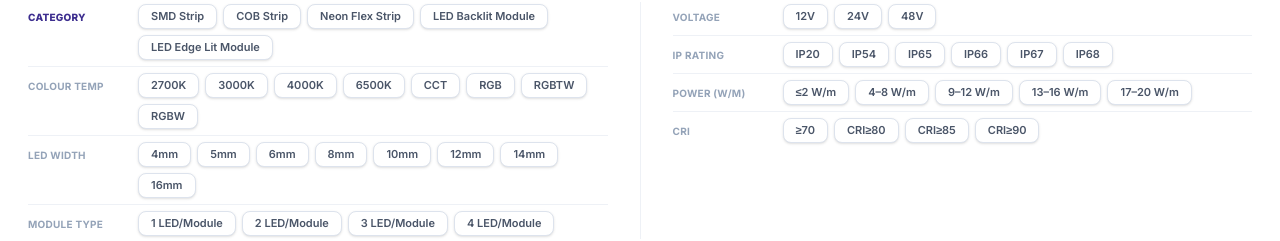
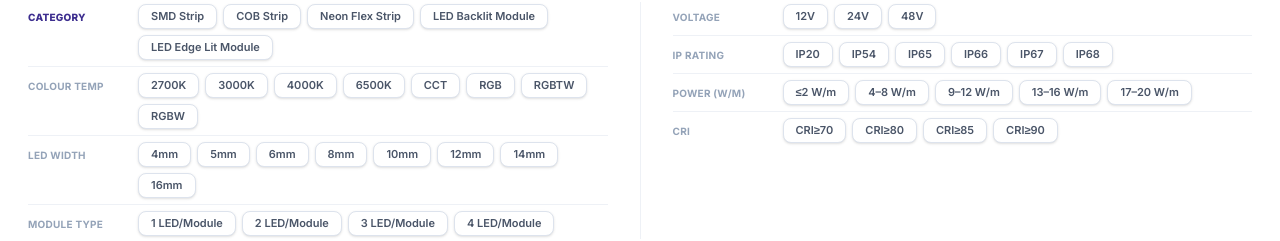
Before and after one commit to xukuang9999/ADM-LED-Product-Selector, a React (Vite) app: page / in a window 1280 px wide. Shown: the part 162-403 px from the top of the page. Built offline with nearby package versions, Linux system fonts and the light colour scheme.

Commit message:
data: update CRI display format for LED modules to include CRI prefix

```diff
--- a/src/data2.ts
+++ b/src/data2.ts
@@ -10,7 +10,7 @@ export const products2 = [
     "wattPerM": "",
     "wattage": "6.5W/mod",
     "lumens": "",
-    "cri": "≥70",
+    "cri": "CRI≥70",
     "ledType": "",
     "category": "LED Edge Lit Module",
     "beamAngle": "10°",
@@ -33,7 +33,7 @@ export const products2 = [
     "wattPerM": "",
     "wattage": "2.5W/mod",
     "lumens": "",
-    "cri": "≥70",
+    "cri": "CRI≥70",
     "ledType": "",
     "category": "LED Edge Lit Module",
     "beamAngle": "10°",
@@ -56,7 +56,7 @@ export const products2 = [
     "wattPerM": "",
     "wattage": "1.44W/mod",
     "lumens": "",
-    "cri": "≥70",
+    "cri": "CRI≥70",
     "ledType": "",
     "category": "LED Backlit Module",
     "beamAngle": "165°",
@@ -79,7 +79,7 @@ export const products2 = [
     "wattPerM": "",
     "wattage": "1.44W/mod",
     "lumens": "245 lm/m",
-    "cri": "≥70",
+    "cri": "CRI≥70",
     "ledType": "SMD2835",
     "category": "LED Backlit Module",
     "beamAngle": "165°",
@@ -102,7 +102,7 @@ export const products2 = [
     "wattPerM": "",
     "wattage": "1.08W/mod",
     "lumens": "",
-    "cri": "≥70",
+    "cri": "CRI≥70",
     "ledType": "",
     "category": "LED Backlit Module",
     "beamAngle": "165°",
@@ -125,7 +125,7 @@ export const products2 = [
     "wattPerM": "",
     "wattage": "1.08W/mod",
     "lumens": "",
-    "cri": "≥70",
+    "cri": "CRI≥70",
     "ledType": "",
     "category": "LED Backlit Module",
     "beamAngle": "165°",
@@ -148,7 +148,7 @@ export const products2 = [
     "wattPerM": "",
     "wattage": "1.44W/mod",
     "lumens": "",
-    "cri": "≥70",
+    "cri": "CRI≥70",
     "ledType": "",
     "category": "LED Backlit Module",
     "beamAngle": "175°",
@@ -171,7 +171,7 @@ export const products2 = [
     "wattPerM": "",
     "wattage": "0.72W/mod",
     "lumens": "",
-    "cri": "≥70",
+    "cri": "CRI≥70",
     "ledType": "",
     "category": "LED Backlit Module",
     "beamAngle": "165°",
@@ -194,7 +194,7 @@ export const products2 = [
     "wattPerM": "",
     "wattage": "1.08W/mod",
     "lumens": "",
-    "cri": "≥70",
+    "cri": "CRI≥70",
     "ledType": "",
     "category": "LED Backlit Module",
     "beamAngle": "175°",
@@ -217,7 +217,7 @@ export const products2 = [
     "wattPerM": "",
     "wattage": "0.72W/mod",
     "lumens": "130 lm/m",
-    "cri": "≥70",
+    "cri": "CRI≥70",
     "ledType": "",
     "category": "LED Backlit Module",
     "beamAngle": "175°",
@@ -241,7 +241,7 @@ export const products2 = [
     "wattPerM": "",
     "wattage": "1.08W/mod",
     "lumens": "",
-    "cri": "≥70",
+    "cri": "CRI≥70",
     "ledType": "",
     "category": "LED Backlit Module",
     "beamAngle": "175°",
@@ -264,7 +264,7 @@ export const products2 = [
     "wattPerM": "",
     "wattage": "0.36W/mod",
     "lumens": "61 lm/m",
-    "cri": "≥70",
+    "cri": "CRI≥70",
     "ledType": "",
     "category": "LED Backlit Module",
     "beamAngle": "",
@@ -287,7 +287,7 @@ export const products2 = [
     "wattPerM": "",
     "wattage": "1.08W/mod",
     "lumens": "",
-    "cri": "≥70",
+    "cri": "CRI≥70",
     "ledType": "",
     "category": "LED Backlit Module",
     "beamAngle": "175°",
@@ -310,7 +310,7 @@ export const products2 = [
     "wattPerM": "",
     "wattage": "1.44W/mod",
     "lumens": "259 lm/m",
-    "cri": "≥70",
+    "cri": "CRI≥70",
     "ledType": "",
     "category": "LED Backlit Module",
     "beamAngle": "175°",
@@ -333,7 +333,7 @@ export const products2 = [
     "wattPerM": "",
     "wattage": "0.72W/mod",
     "lumens": "",
-    "cri": "≥70",
+    "cri": "CRI≥70",
     "ledType": "",
     "category": "LED Backlit Module",
     "beamAngle": "175°",
@@ -356,7 +356,7 @@ export const products2 = [
     "wattPerM": "",
     "wattage": "1.2W/mod",
     "lumens": "",
-    "cri": "≥70",
+    "cri": "CRI≥70",
     "ledType": "",
     "category": "LED Backlit Module",
     "beamAngle": "170°",
@@ -379,7 +379,7 @@ export const products2 = [
     "wattPerM": "",
     "wattage": "1.08W/mod",
     "lumens": "",
-    "cri": "≥70",
+    "cri": "CRI≥70",
     "ledType": "",
     "category": "LED Backlit Module",
     "beamAngle": "170°",
@@ -402,7 +402,7 @@ export const products2 = [
     "wattPerM": "",
     "wattage": "0.36W/mod",
     "lumens": "",
-    "cri": "≥70",
+    "cri": "CRI≥70",
     "ledType": "",
     "category": "LED Backlit Module",
     "beamAngle": "170°",
@@ -425,7 +425,7 @@ export const products2 = [
     "wattPerM": "",
     "wattage": "0.72W/mod",
     "lumens": "",
-    "cri": "≥70",
+    "cri": "CRI≥70",
     "ledType": "",
     "category": "LED Backlit Module",
     "beamAngle": "170°",
@@ -448,7 +448,7 @@ export const products2 = [
     "wattPerM": "",
     "wattage": "0.72W/mod",
     "lumens": "",
-    "cri": "≥70",
+    "cri": "CRI≥70",
     "ledType": "SMD2835",
     "category": "LED Backlit Module",
     "beamAngle": "180°",
@@ -471,7 +471,7 @@ export const products2 = [
     "wattPerM": "",
     "wattage": "0.48W/mod",
     "lumens": "",
-    "cri": "≥70",
+    "cri": "CRI≥70",
     "ledType": "SMD2835",
     "category": "LED Backlit Module",
     "beamAngle": "180°",
@@ -494,7 +494,7 @@ export const products2 = [
     "wattPerM": "",
     "wattage": "0.24W/mod",
     "lumens": "",
-    "cri": "≥70",
+    "cri": "CRI≥70",
     "ledType": "SMD2835",
     "category": "LED Backlit Module",
     "beamAngle": "180°",
@@ -517,7 +517,7 @@ export const products2 = [
     "wattPerM": "",
     "wattage": "1.32W/mod",
     "lumens": "",
-    "cri": "≥70",
+    "cri": "CRI≥70",
     "ledType": "SMD3030",
     "category": "LED Backlit Module",
     "beamAngle": "160°",
@@ -540,7 +540,7 @@ export const products2 = [
     "wattPerM": "",
     "wattage": "1.2W/mod",
     "lumens": "",
-    "cri": "≥70",
+    "cri": "CRI≥70",
     "ledType": "SMD2835",
     "category": "LED Backlit Module",
     "beamAngle": "170°",
@@ -563,7 +563,7 @@ export const products2 = [
     "wattPerM": "",
     "wattage": "1.6W/mod",
     "lumens": "",
-    "cri": "≥70",
+    "cri": "CRI≥70",
     "ledType": "SMD2835",
     "category": "LED Backlit Module",
     "beamAngle": "170°",
@@ -586,7 +586,7 @@ export const products2 = [
     "wattPerM": "",
     "wattage": "0.4W/mod",
     "lumens": "",
-    "cri": "≥70",
+    "cri": "CRI≥70",
     "ledType": "SMD2835",
     "category": "LED Backlit Module",
     "beamAngle": "170°",
@@ -609,7 +609,7 @@ export const products2 = [
     "wattPerM": "",
     "wattage": "0.8W/mod",
     "lumens": "",
-    "cri": "≥70",
+    "cri": "CRI≥70",
     "ledType": "SMD2835",
     "category": "LED Backlit Module",
     "beamAngle": "170°",
```
